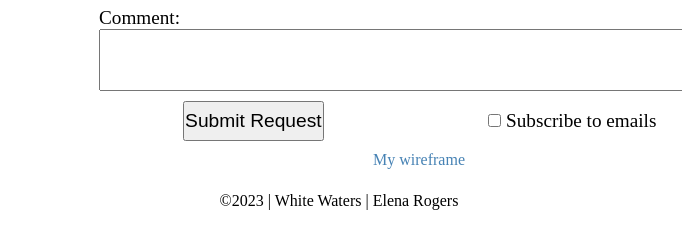
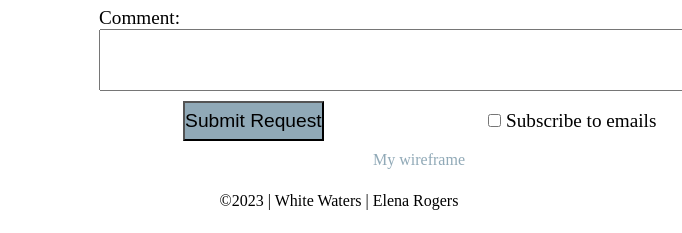
Before and after one commit to elenalaree/wdd130, a plain HTML site: page wwr/contact.html in a window 1280 px wide. Shown: the part 1054-1287 px from the top of the page, 221-903 px from the left. Drawn offline with Linux system fonts and the light colour scheme.

Commit message:
Fix things

```diff
--- a/wwr/styles/rafting.css
+++ b/wwr/styles/rafting.css
@@ -249,10 +249,10 @@ form {
     width: 100%;
     justify-content: space-around;
 
-
 }
 
 .button {
+    background-color: var(--primary-color);
     width: 100%;
     height: 40px;
     font-size: 1em;
@@ -261,7 +261,7 @@ form {
 
 .wireframe {
     text-decoration: none;
-    color: steelblue;
+    color: var(--primary-color);
 }
 
 .frame {
```
